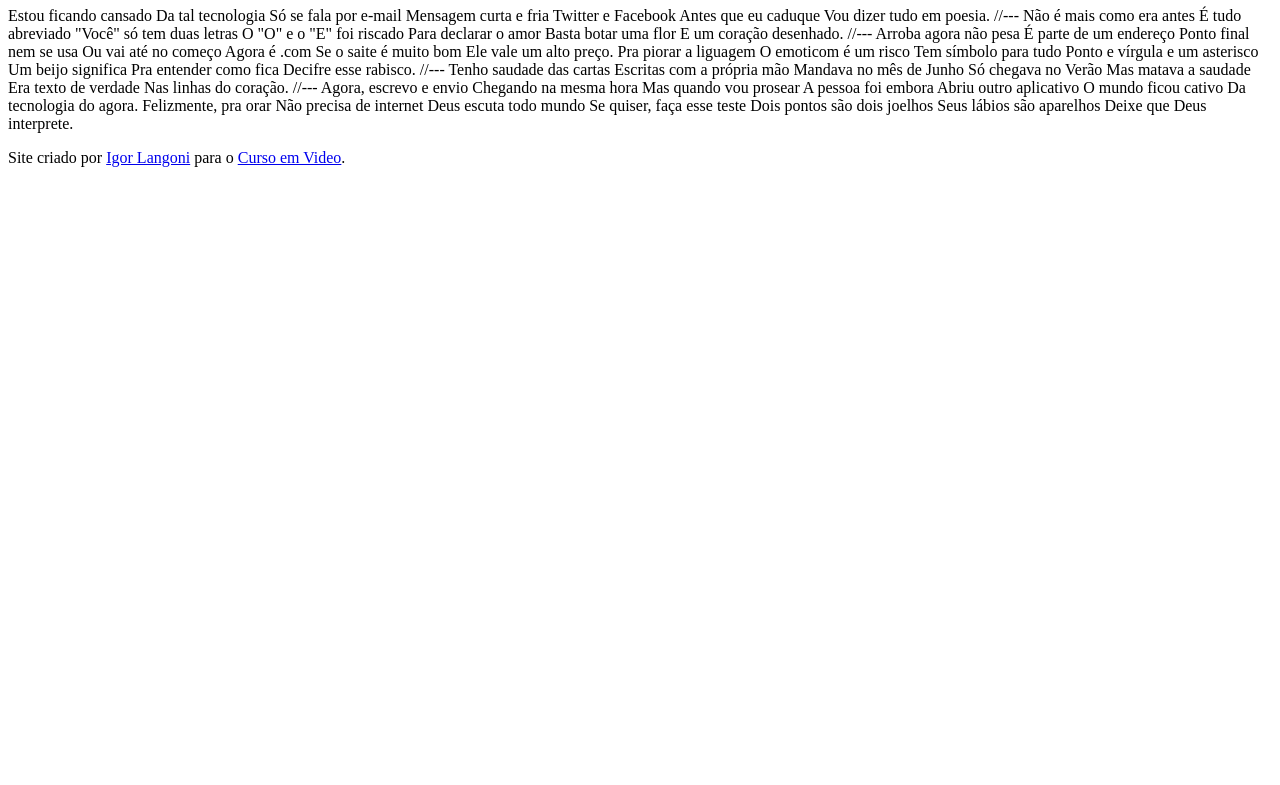
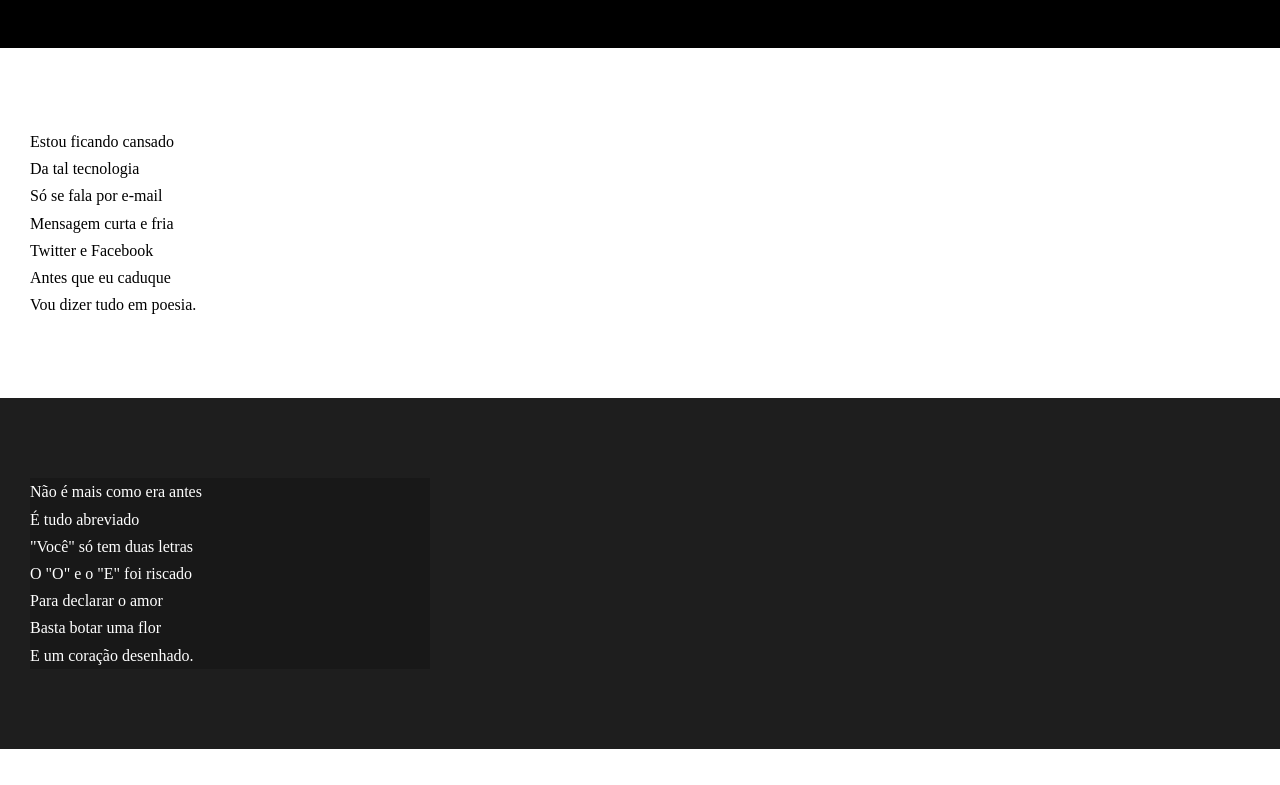
Before and after one commit to igorlangoni/Html-css, a plain HTML site: page Desafios/des012/index.html in a window 1280 px wide. Shown: the part 107-892 px from the top of the page. Before the commit the page ends 800 px from the top, so only its background shows below. Drawn offline with Linux system fonts and the light colour scheme.

Commit message:
atualizações des012

```diff
--- /dev/null
+++ b/Desafios/des012/estilo/style.css
@@ -0,0 +1,66 @@
+@charset "UTF-8";
+
+*{
+    margin: 0px;
+    padding: 0px;
+}
+
+html, body{
+    min-height: 100vh;
+    background-color: darkgray;
+}
+
+header{
+    background-color: black;
+    color: white;
+    text-align: center;
+}
+
+header > h1  {
+    padding-top: 50px;
+    font-variant: small-caps;
+}
+
+header > p{
+    padding-bottom: 50px;
+
+}
+
+header a, footer a{
+    color: white;
+    text-decoration: none;
+    font-weight: bolder;
+}
+
+header a:hover, footer a:hover{
+    text-decoration: underline;
+}
+
+section{
+    padding-top: 10vh;
+    padding-bottom: 10vh;
+    line-height: 1.7em;
+    padding-left: 30px;
+}
+
+section.normal{
+    background-color: white;
+    color: black;
+}
+
+section.imagem{
+    background-color: rgb(30, 30, 30);
+    color: white;
+}
+
+section.imagem > p{
+    width: 400px;
+    background-color: rgba(0, 0, 0, 0.196);
+}
+
+footer{
+    background-color: black;
+    color: white;
+    text-align: center;
+    padding: 10px;
+}
--- a/Desafios/des012/index.html
+++ b/Desafios/des012/index.html
@@ -5,77 +5,92 @@
     <meta http-equiv="X-UA-Compatible" content="IE=edge">
     <meta name="viewport" content="width=device-width, initial-scale=1.0">
     <title>Cordel Moderno</title>
+    <link rel="stylesheet" href="estilo/style.css">
 </head>
 <body>
     <header>
         <h1>Cordel Moderno</h1>
-        <p>Por <a href="https://www.recantodasletras.com.br/poesias/3186743]" target="_blank" rel="external">Milton Duarte</a>
+        <p>Por <a href="https://www.recantodasletras.com.br/poesias/3186743" target="_blank" rel="external">Milton Duarte</a>
         </p>
     </header>
 
-    Estou ficando cansado
-    Da tal tecnologia
-    Só se fala por e-mail
-    Mensagem curta e fria
-    Twitter e Facebook
-    Antes que eu caduque
-    Vou dizer tudo em poesia.
+    <section class="normal">
+        <p>
+            Estou ficando cansado <br>
+            Da tal tecnologia <br>
+            Só se fala por e-mail <br>
+            Mensagem curta e fria <br>
+            Twitter e Facebook <br>
+            Antes que eu caduque <br>
+            Vou dizer tudo em poesia. <br>
+        </p>
+    </section>
 
-    //---
+    <section class="imagem">
+        <p>
+            Não é mais como era antes <br>
+            É tudo abreviado <br>
+            "Você" só tem duas letras <br>
+            O "O" e o "E" foi riscado <br>
+            Para declarar o amor <br>
+            Basta botar uma flor <br>
+            E um coração desenhado. <br>
+        </p>
+    </section>
 
-    Não é mais como era antes
-    É tudo abreviado
-    "Você" só tem duas letras
-    O "O" e o "E" foi riscado
-    Para declarar o amor
-    Basta botar uma flor
-    E um coração desenhado.
+    <section class="normal">
+        <p>
+            Arroba agora não pesa <br>
+            É parte de um endereço <br>
+            Ponto final nem se usa <br>
+            Ou vai até no começo <br>
+            Agora é .com <br>
+            Se o saite é muito bom <br>
+            Ele vale um alto preço. <br>
+        </p>
+        <p>
+            Pra piorar a liguagem <br>
+            O emoticom é um risco <br>
+            Tem símbolo para tudo <br>
+            Ponto e vírgula e um asterisco <br>
+            Um beijo significa <br>
+            Pra entender como fica <br>
+            Decifre esse rabisco. <br>
+        </p>
+    </section>
 
-    //---
+    <section class="imagem">
+        <p>
+            Tenho saudade das cartas <br>
+            Escritas com a própria mão <br>
+            Mandava no mês de Junho <br>
+            Só chegava no Verão <br>
+            Mas matava a saudade <br>
+            Era texto de verdade <br>
+            Nas linhas do coração. <br>
+        </p>
+    </section>
 
-    Arroba agora não pesa
-    É parte de um endereço
-    Ponto final nem se usa
-    Ou vai até no começo
-    Agora é .com
-    Se o saite é muito bom
-    Ele vale um alto preço.
-
-    Pra piorar a liguagem
-    O emoticom é um risco
-    Tem símbolo para tudo
-    Ponto e vírgula e um asterisco
-    Um beijo significa
-    Pra entender como fica
-    Decifre esse rabisco.
-
-    //---
-
-    Tenho saudade das cartas
-    Escritas com a própria mão
-    Mandava no mês de Junho
-    Só chegava no Verão
-    Mas matava a saudade
-    Era texto de verdade
-    Nas linhas do coração.
-
-    //---
-
-    Agora, escrevo e envio
-    Chegando na mesma hora
-    Mas quando vou prosear
-    A pessoa foi embora
-    Abriu outro aplicativo
-    O mundo ficou cativo
-    Da tecnologia do agora.
-
-    Felizmente, pra orar
-    Não precisa de internet
-    Deus escuta todo mundo
-    Se quiser, faça esse teste
-    Dois pontos são dois joelhos
-    Seus lábios são aparelhos
-    Deixe que Deus interprete.
+    <section class="normal">
+        <p>
+            Agora, escrevo e envio <br>
+            Chegando na mesma hora <br>
+            Mas quando vou prosear <br>
+            A pessoa foi embora <br>
+            Abriu outro aplicativo <br>
+            O mundo ficou cativo <br>
+            Da tecnologia do agora. <br>
+        </p>
+        <p>
+            Felizmente, pra orar <br>
+            Não precisa de internet <br>
+            Deus escuta todo mundo <br>
+            Se quiser, faça esse teste <br>
+            Dois pontos são dois joelhos <br>
+            Seus lábios são aparelhos <br>
+            Deixe que Deus interprete.
+        </p>
+    </section>
     <footer>
         <p>Site criado por <a href="https://github.com/igorlangoni" target="_blank" rel="external">Igor Langoni</a> para o <a href="https://www.youtube.com/@CursoemVideo" target="_blank" rel="external">Curso em Video</a>.
         </p>
```
